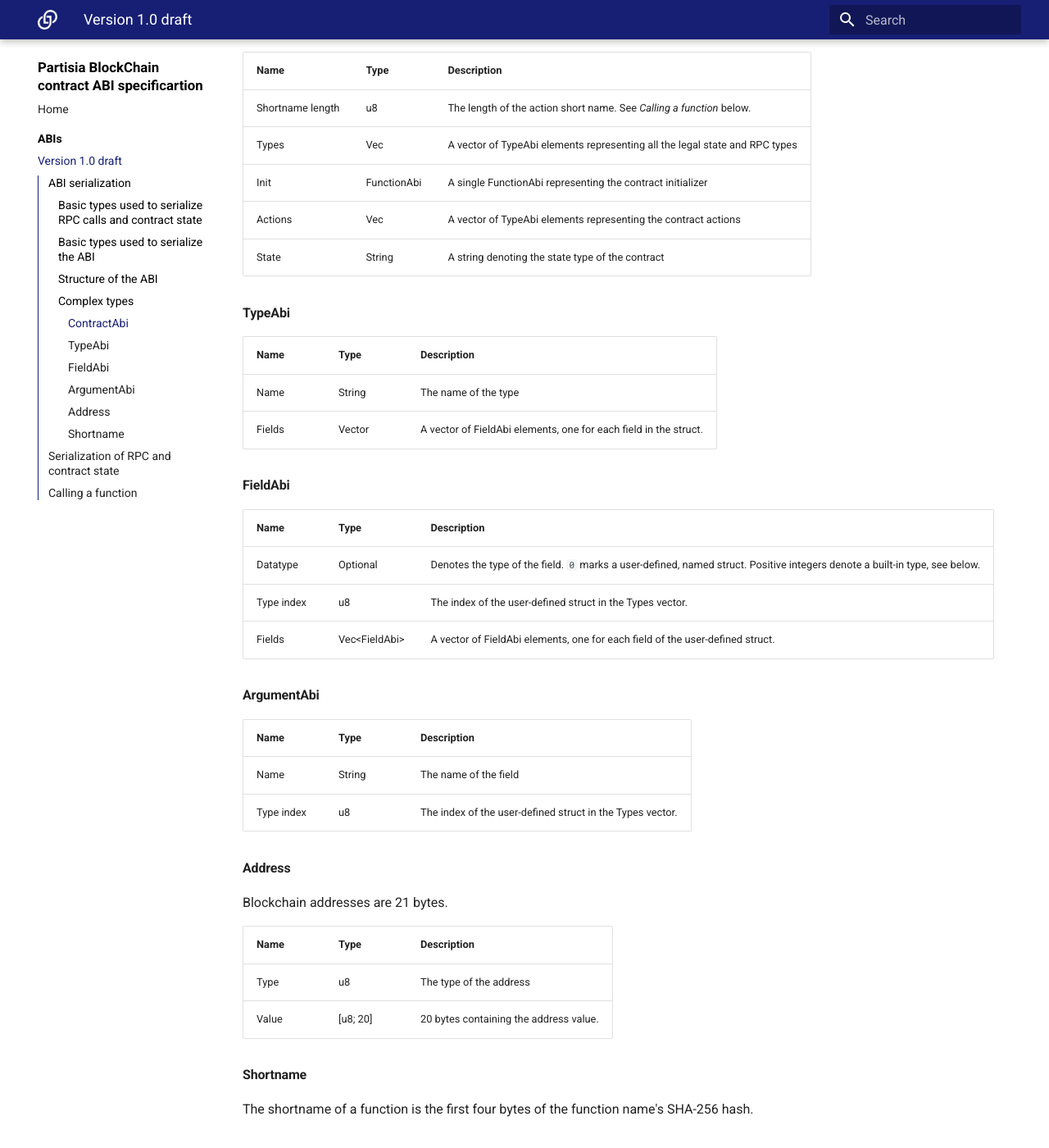
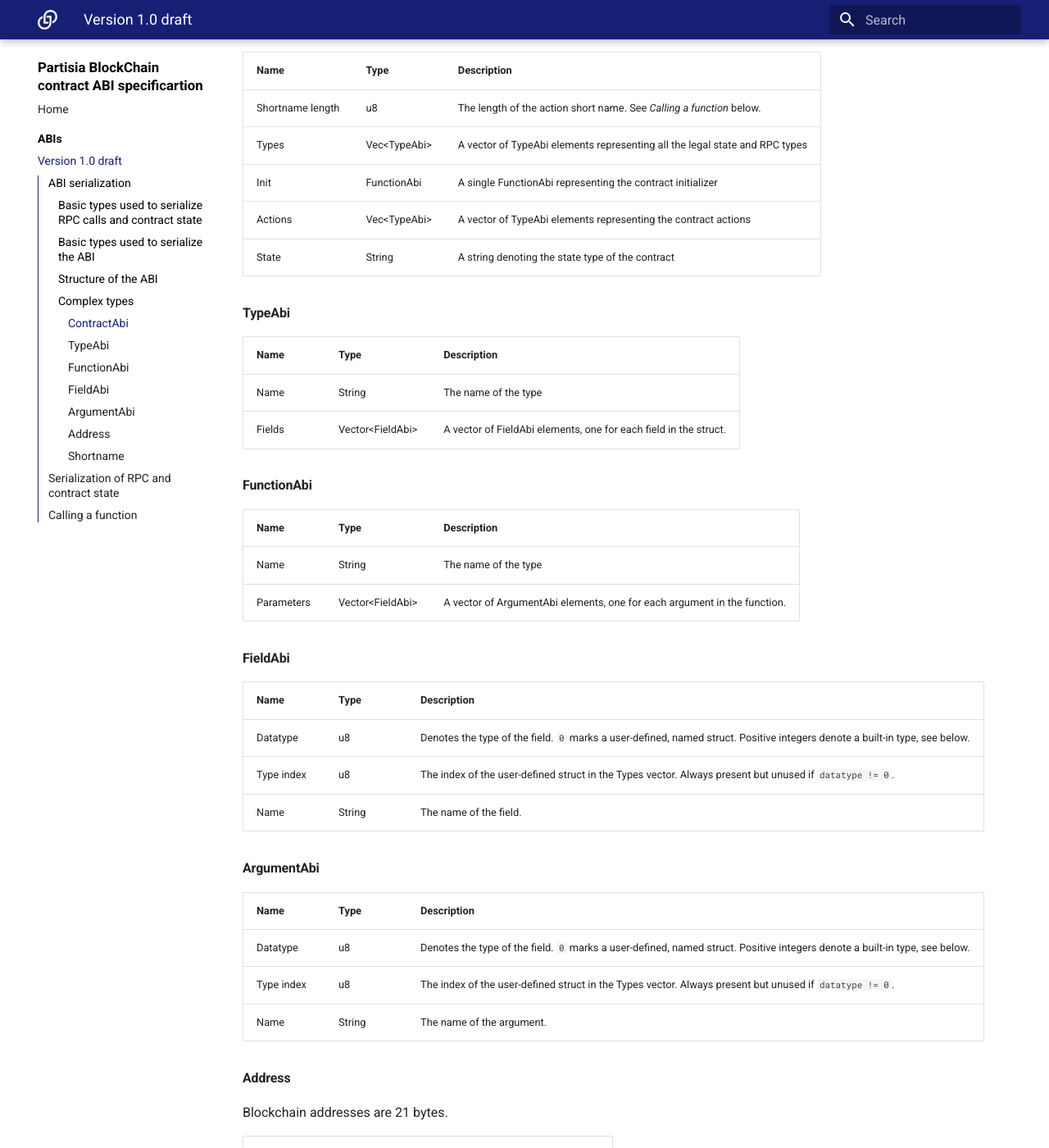
Before and after one commit to 0xSero/partisia-docs, an MkDocs documentation site: the page built from documentation/docs/abiv1.md, in a window 1280 px wide and 1400 px high, scrolled down 2071 px. Shown: the whole window at 82% size. Built offline with MkDocs 1.6.1 and Material for MkDocs 9.7.7, drawn with Linux system fonts in a browser that asks for light colours; a script that is not in the unit is left out.

Commit message:
Updated with FunctionAbi, ArgumentAbi

```diff
--- a/documentation/docs/abiv1.md
+++ b/documentation/docs/abiv1.md
@@ -62,32 +62,40 @@
 | Name | Type | Description |
 |---|---|---|
 | Shortname length | u8           | The length of the action short name. See *Calling a function* below.
-| Types | Vec<TypeAbi> | A vector of TypeAbi elements representing all the legal state and RPC types
-| Init | FunctionAbi | A single FunctionAbi representing the contract initializer
-| Actions | Vec<TypeAbi> | A vector of TypeAbi elements representing the contract actions
-| State | String | A string denoting the state type of the contract
+| Types            | Vec<TypeAbi\> | A vector of TypeAbi elements representing all the legal state and RPC types
+| Init             | FunctionAbi  | A single FunctionAbi representing the contract initializer
+| Actions          | Vec<TypeAbi\> | A vector of TypeAbi elements representing the contract actions
+| State            | String       | A string denoting the state type of the contract
 
 #### TypeAbi
 
 | Name | Type | Description |
 |---|--- |---|
 | Name      | String           | The name of the type
-| Fields    | Vector<FieldAbi> | A vector of FieldAbi elements, one for each field in the struct.
+| Fields    | Vector<FieldAbi\> | A vector of FieldAbi elements, one for each field in the struct.
+
+#### FunctionAbi
+
+| Name | Type | Description |
+|---|--- |---|
+| Name       | String           | The name of the type
+| Parameters | Vector<FieldAbi\> | A vector of ArgumentAbi elements, one for each argument in the function.
 
 #### FieldAbi
 
 | Name | Type | Description |
 |---|---|---|
-| Datatype     | Optional<u8>   | Denotes the type of the field. `0` marks a user-defined, named struct. Positive integers denote a built-in type, see below.
-| Type index   | u8             | The index of the user-defined struct in the Types vector.
-| Fields       | Vec<FieldAbi\> | A vector of FieldAbi elements, one for each field of the user-defined struct.
+| Datatype   | u8     | Denotes the type of the field. `0` marks a user-defined, named struct. Positive integers denote a built-in type, see below.
+| Type index | u8     | The index of the user-defined struct in the Types vector. Always present but unused if `datatype != 0`.
+| Name       | String | The name of the field.
 
 #### ArgumentAbi
 
 | Name | Type | Description |
 |---|---|---|
-| Name           | String | The name of the field
-| Type index     | u8     | The index of the user-defined struct in the Types vector.
+| Datatype   | u8     | Denotes the type of the field. `0` marks a user-defined, named struct. Positive integers denote a built-in type, see below.
+| Type index | u8     | The index of the user-defined struct in the Types vector. Always present but unused if `datatype != 0`.
+| Name       | String | The name of the argument.
 
 #### Address
 
```
